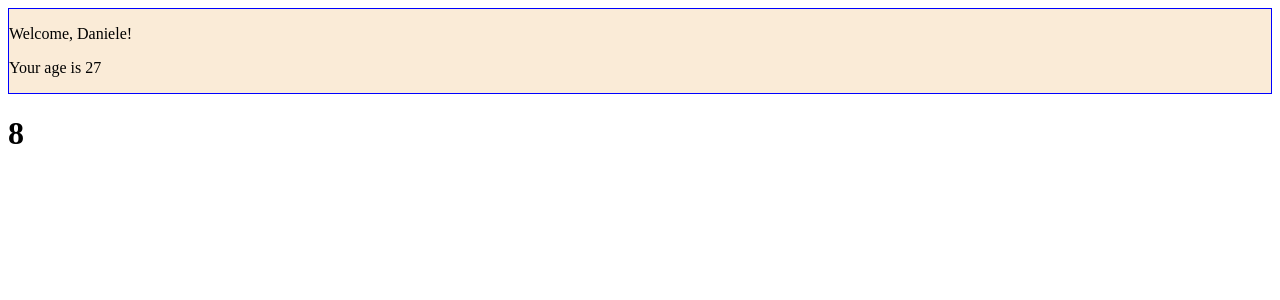
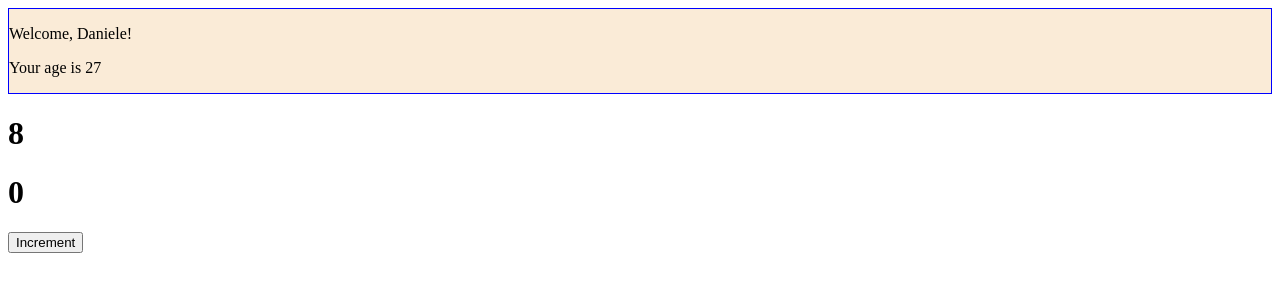
Before and after one commit to danycnc/repo-react-exercises, a React (Create React App) app in the folder react-exercises/: page / in a window 1280 px wide. Shown: the top 300 px of the page. Built offline with nearby package versions, Linux system fonts and the light colour scheme.

Commit message:
svolto useState-01

```diff
--- a/react-exercises/src/App.js
+++ b/react-exercises/src/App.js
@@ -20,6 +20,7 @@ class App extends Component {
       <div>
         <Welcome name='Daniele' age={27} />
         <Sum></Sum>
+        <Counter />
       </div>
     );
   }
--- a/react-exercises/src/Counter.js
+++ b/react-exercises/src/Counter.js
@@ -1,35 +1,19 @@
-import React from 'react';
+import { useState } from 'react';
 import CounterDisplay from './CounterDisplay';
-class Counter extends React.Component {
-  state = {
-    count: this.props.initialValue ?? 0,
+
+const Counter = ({ initialValue = 0, increment = 1 }) => {
+  const [count, setCount] = useState(initialValue);
+
+  const handleCounter = () => {
+    setCount((count) => count + increment);
   };
 
-  //   constructor(props) {
-  //     super(props);
-
-  //     setInterval(() => {
-  //       this.setState((state) => {
-  //         return { count: state.count + (this.props.increment ?? 1) };
-  //       });
-  //     }, this.props.interval ?? 1000);
-  //   }
-
-  componentDidMount() {
-    setInterval(() => {
-      this.setState((state) => {
-        return { count: state.count + (this.props.increment ?? 1) };
-      });
-    }, this.props.interval ?? 1000);
-  }
-
-  render() {
-    return (
-      <div>
-        <CounterDisplay count={this.state.count} />
-      </div>
-    );
-  }
-}
+  return (
+    <div>
+      <CounterDisplay count={count} />
+      <button onClick={handleCounter}>Increment</button>
+    </div>
+  );
+};
 
 export default Counter;
```
